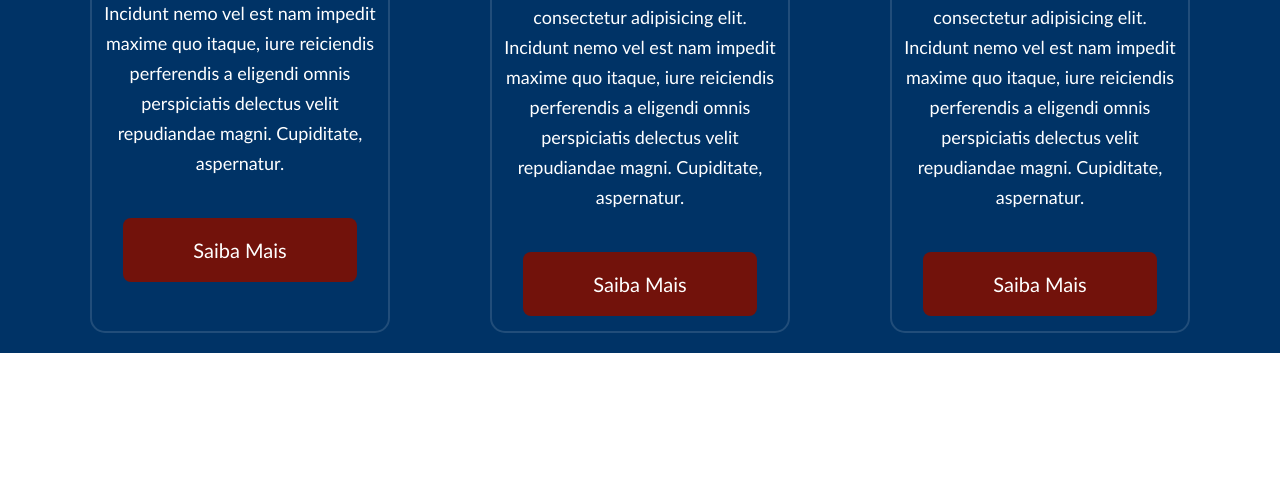
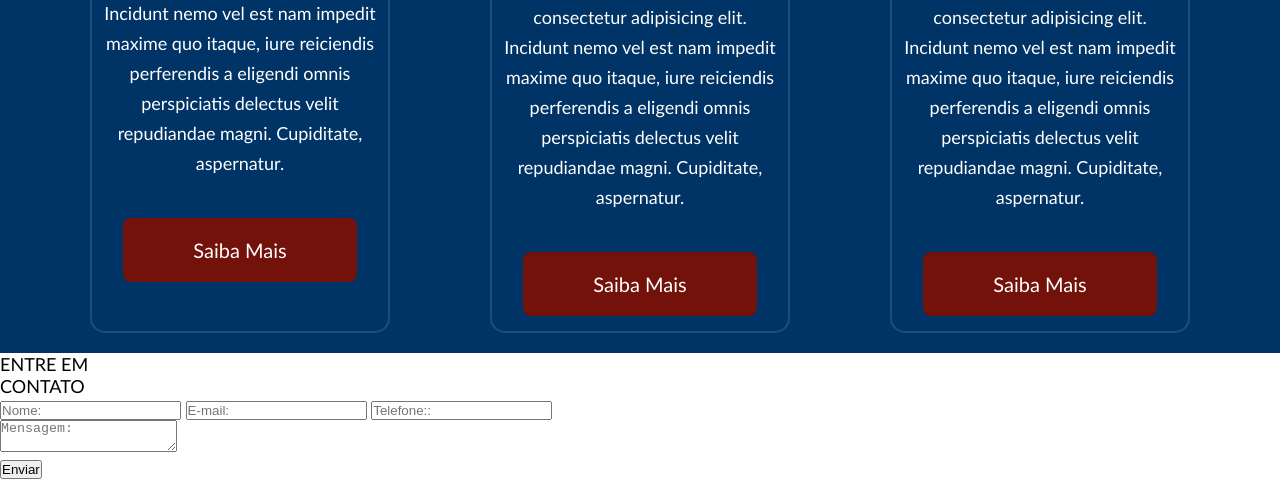
Before and after one commit to JhonMercedes/desenvolvimentoWeb, a plain HTML site: page desafio1-equipe/index.html in a window 1280 px wide. Shown: the part 2094-2573 px from the top of the page. Before the commit the page ends 2447 px from the top, so only its background shows below. Drawn offline with Linux system fonts and the light colour scheme.

Commit message:
finalizado painel 3 CONTATO

```diff
--- a/desafio1-equipe/index.html
+++ b/desafio1-equipe/index.html
@@ -88,6 +88,26 @@
             </div>
         </div>
     </div>
+    <div class="painel3">
+        <div class="contato">
+            <div class="linha">
+                <div class="barra"></div>
+            </div>
+            <div class="titulo">ENTRE EM <br> CONTATO</div>
+
+            <form action="" method="post">
+                <div class="item">
+                    <input name="campoNome" type="text" placeholder="Nome:">
+                    <input name="campoEmail" type="text" placeholder="E-mail:">
+                    <input name="campoTel" type="text" placeholder="Telefone::">
+                </div>
+                <div class="item">
+                    <textarea name="campoMensagem" placeholder="Mensagem:"></textarea>
+                </div>
+                <input type="submit" class="submit" value="Enviar">
+            </form>
+        </div>
+    </div>
 </body>
 
 </html>
```
